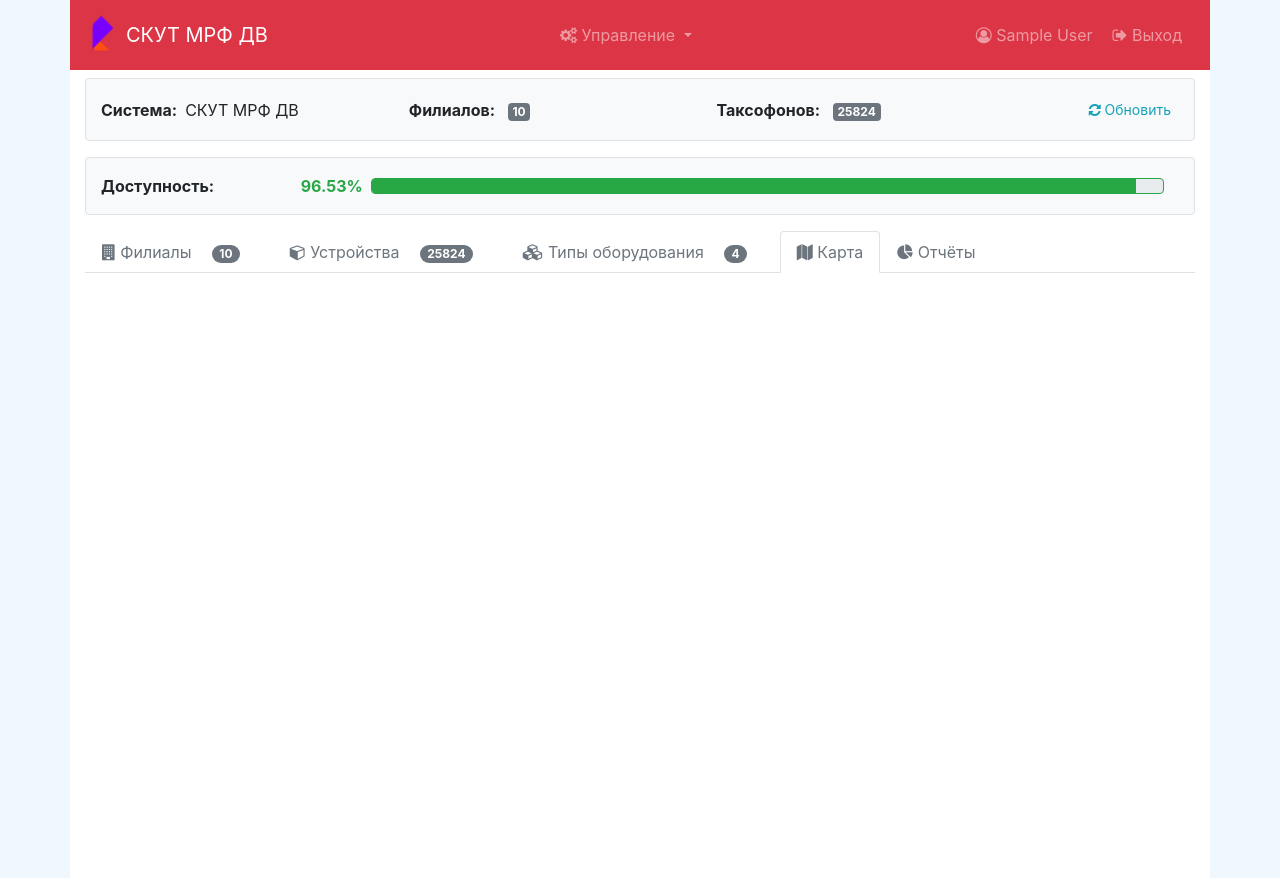
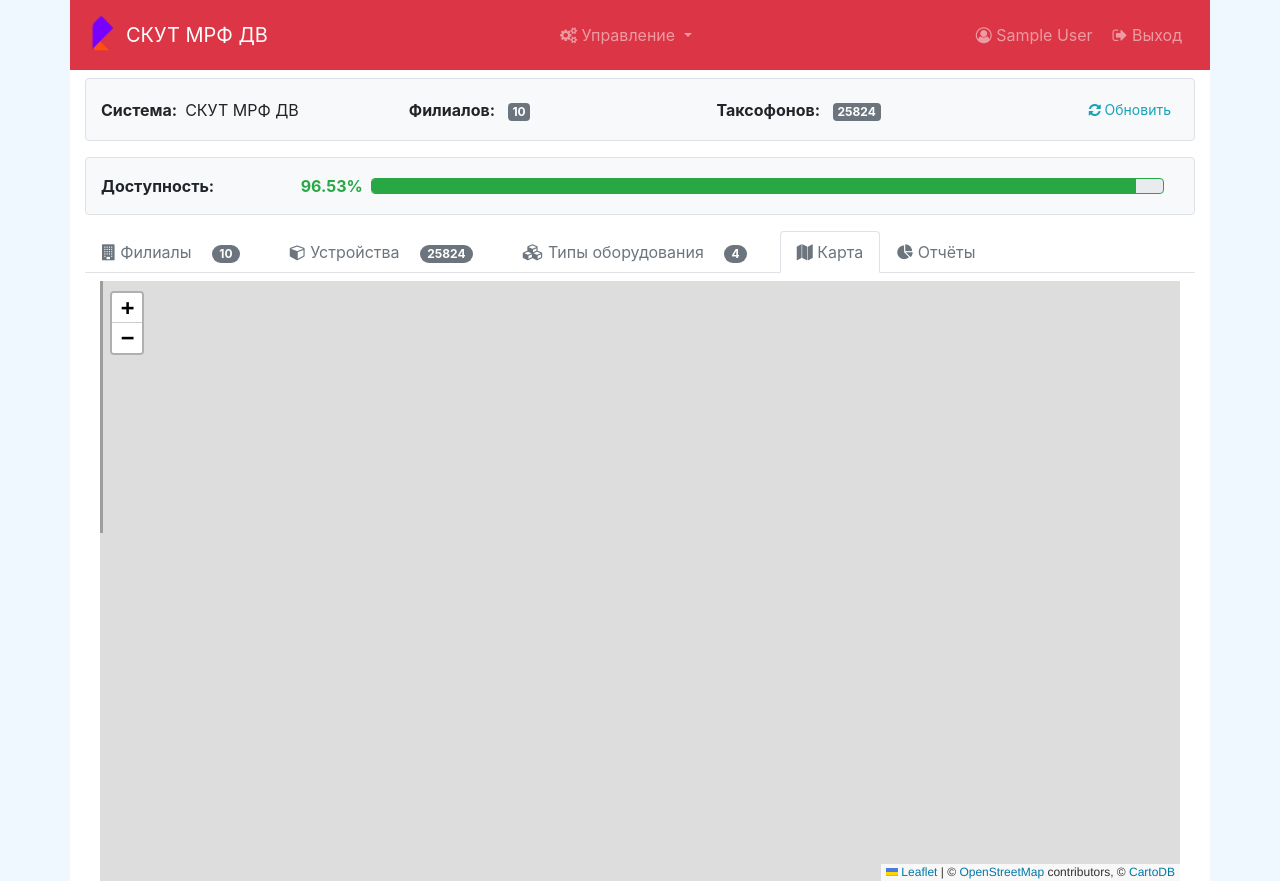
Before and after one commit to ondrevladimirovich/cut, a Flask app: page / in a window 1280 px wide, after a click on "Карта". Run offline with Flask 2, Linux system fonts and the light colour scheme; the visitor is signed in with stand-in values (Sample User, id 1); some libraries are stand-ins or nearby versions; grey boxes are pictures that could not be loaded.

Commit message:
Оказалось что карта приделалсь

```diff
--- a/project/templates/index.html
+++ b/project/templates/index.html
@@ -128,7 +128,9 @@
                                 <div class="row mb-2 justify-content-center">
                                 </div>
                                 <div class="row">
-                                    <div id="map" style="height: 250px;"></div>
+                                    <div class="col">
+                                        <div id="map" style="height: 600px;"></div>
+                                    </div>
                                 </div>
                             </div>
                         </div>
```
